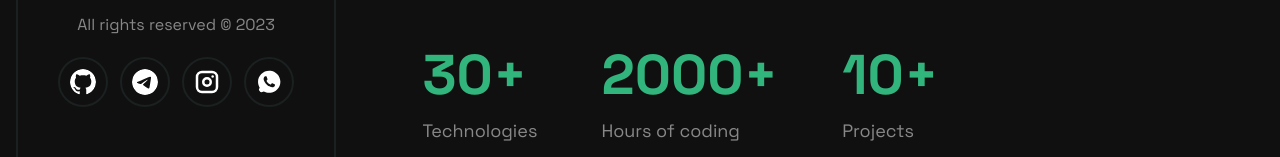
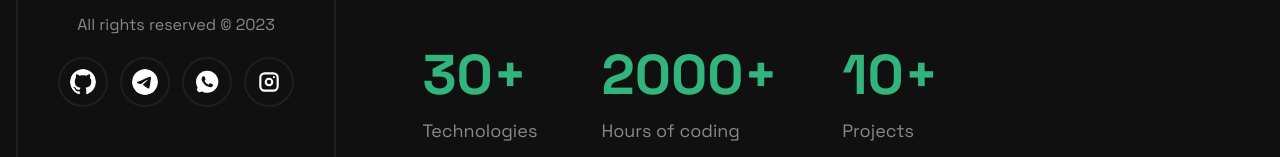
Before and after one commit to Anton-Kravkenko/Antonex, a Next.js app: page / in a window 1280 px wide. Shown: the part 467-624 px from the top of the page. Built offline with nearby package versions, Linux system fonts and the light colour scheme.

Commit message:
add favicon and small fix in social icon

```diff
--- a/app/components/sections/about/about.tsx
+++ b/app/components/sections/about/about.tsx
@@ -15,8 +15,7 @@ const About = () => {
 				Languages:
 			</Heading>
 			<div className='flex'>
-				{about.language.map(lang => {
-					return (
+				{about.language.map(lang => (
 						<Button
 							type='twilight'
 							key={lang.name}
@@ -26,8 +25,7 @@ const About = () => {
 								{lang.level}
 							</Description>
 						</Button>
-					)
-				})}
+					))}
 			</div>
 		</SectionBox>
 	)
--- a/app/components/sections/left-bar/left.bar.tsx
+++ b/app/components/sections/left-bar/left-bar.tsx
@@ -1,24 +1,13 @@
+import SocialMediaIcons from '@/app/components/sections/left-bar/ui/social-media-icons/social-media-icons'
 import Button from '@/app/components/ui/button/button'
 import Description from '@/app/components/ui/description/description'
 import Heading from '@/app/components/ui/heading/heading'
-import Icon from '@/app/components/ui/icon/icon'
-import {
-	githubLink,
-	InstagramLink,
-	TelegramLink,
-	WatLink
-} from '@/app/data/constants'
 import { Color } from '@/app/utils/colors'
 import Image from 'next/image'
-import { BsGithub, BsTelegram } from 'react-icons/bs'
-import { IoLogoWhatsapp } from 'react-icons/io'
-import { TbBrandInstagram } from 'react-icons/tb'
 
 const LeftBar = () => {
 	return (
-		<div
-			className='fixed bottom-5 top-5 h-[calc(100vh-2.5rem)] w-[25%] rounded-2xl border-2 border-twilight p-8
-	'>
+		<div className='fixed bottom-5 top-5 h-[calc(100vh-2.5rem)] w-[25%] rounded-2xl border-2 border-twilight p-8'>
 			<div className='flex items-center  justify-between'>
 				<Heading color={Color.white} bold>
 					👋 Anton K.
@@ -43,33 +32,7 @@ const LeftBar = () => {
 			<Description center color={Color.charcoal}>
 				All rights reserved © {new Date().getFullYear()}
 			</Description>
-
-			<div className='mt-5 flex items-center justify-center gap-3'>
-				<Icon
-					icon={BsGithub}
-					size={50}
-					className='rounded-full border-2 border-twilight p-2.5'
-					href={githubLink}
-				/>
-				<Icon
-					icon={BsTelegram}
-					size={50}
-					className='rounded-full border-2 border-twilight p-2.5'
-					href={TelegramLink}
-				/>
-				<Icon
-					icon={TbBrandInstagram}
-					size={50}
-					className='rounded-full border-2 border-twilight p-2'
-					href={InstagramLink}
-				/>
-				<Icon
-					icon={IoLogoWhatsapp}
-					href={WatLink}
-					size={50}
-					className='rounded-full border-2 border-twilight p-2.5'
-				/>
-			</div>
+			<SocialMediaIcons/>
 			<Button
 				href={'mailto: antonkzavcenco05@gmail.com'}
 				className=' absolute bottom-5  left-5 right-5 items-center justify-center rounded-xl text-center text-xl font-bold'>
--- /dev/null
+++ b/app/components/sections/left-bar/ui/social-media-icons/social-media-icons.tsx
@@ -0,0 +1,16 @@
+import Icon from '@/app/components/ui/icon/icon'
+import { socialMediaIcons } from '@/app/data/SocialMediaIcons'
+const SocialMediaIcons = () => <div className='mt-5 flex items-center justify-center gap-3'>
+	{
+		socialMediaIcons.map(icon => (
+			<Icon key={icon.id}
+				icon={icon.icon}
+				size={50}
+				className='rounded-full border-2 border-twilight p-2.5'
+				href={icon.href}
+			/>
+		))
+	}
+	</div>
+
+export default SocialMediaIcons
--- a/app/components/sections/projects/projects.tsx
+++ b/app/components/sections/projects/projects.tsx
@@ -2,8 +2,8 @@ import SectionBox from '@/app/components/sections/ui/section-box/section-box'
 import Button from '@/app/components/ui/button/button'
 import Description from '@/app/components/ui/description/description'
 import Heading from '@/app/components/ui/heading/heading'
-import { githubLink } from '@/app/data/constants'
 import { projects } from '@/app/data/projects/projects'
+import { githubLink } from '@/app/data/SocialMediaIcons'
 import { Color } from '@/app/utils/colors'
 import Image from 'next/image'
 import { AiOutlineCode } from 'react-icons/ai'
--- /dev/null
+++ b/app/data/SocialMediaIcons.ts
@@ -0,0 +1,32 @@
+import { BsGithub, BsTelegram } from 'react-icons/bs'
+import { IoLogoWhatsapp } from 'react-icons/io'
+import { TbBrandInstagram } from 'react-icons/tb'
+
+export const githubLink = 'https://github.com/Anton-Kravkenko'
+export const TelegramLink = 'https://t.me/AntonKravcenco'
+export const WatLink = 'https://wa.me/+48794217947/'
+export const InstagramLink = 'https://www.instagram.com/antonkravchenko78/'
+
+export const socialMediaIcons = [
+	{
+		id: 1,
+		href:githubLink,
+		icon:BsGithub,
+	},
+	{
+		id: 2,
+		href:TelegramLink,
+		icon:BsTelegram,
+	},
+	{
+		id: 3,
+		href:WatLink,
+		icon:IoLogoWhatsapp,
+	},
+	{
+		id: 4,
+		href:InstagramLink,
+		icon:TbBrandInstagram,
+
+	}
+]
--- a/app/data/constants.ts
+++ /dev/null
@@ -1,4 +0,0 @@
-export const githubLink = 'https://github.com/Anton-Kravkenko'
-export const TelegramLink = 'https://t.me/AntonKravcenco'
-export const WatLink = 'https://wa.me/+48794217947/'
-export const InstagramLink = 'https://www.instagram.com/antonkravchenko78/'
--- a/app/layout.tsx
+++ b/app/layout.tsx
@@ -7,10 +7,11 @@ interface LayoutProps {
 	children: ReactNode
 }
 export const metadata: Metadata = {
-	title: 'Antonex',
+	title: 'Anton K. - Mobile Developer',
 	description: 'Anton - Web Developer',
 	icons: {
-		icon: 'public/favicon.ico'
+		icon: 'favicon.ico',
+		apple: 'favicon.ico',
 	}
 }
 
--- a/app/page.tsx
+++ b/app/page.tsx
@@ -1,6 +1,6 @@
 import About from '@/app/components/sections/about/about'
 import HomeSection from '@/app/components/sections/home/home'
-import LeftBar from '@/app/components/sections/left-bar/left.bar'
+import LeftBar from '@/app/components/sections/left-bar/left-bar'
 import Price from '@/app/components/sections/price/price'
 import Projects from '@/app/components/sections/projects/projects'
 import Specialization from '@/app/components/sections/specialization/specialization'
```
Also changed, not shown: .eslintrc.js, 2 other files (tests, documents, lock files or other folders).
